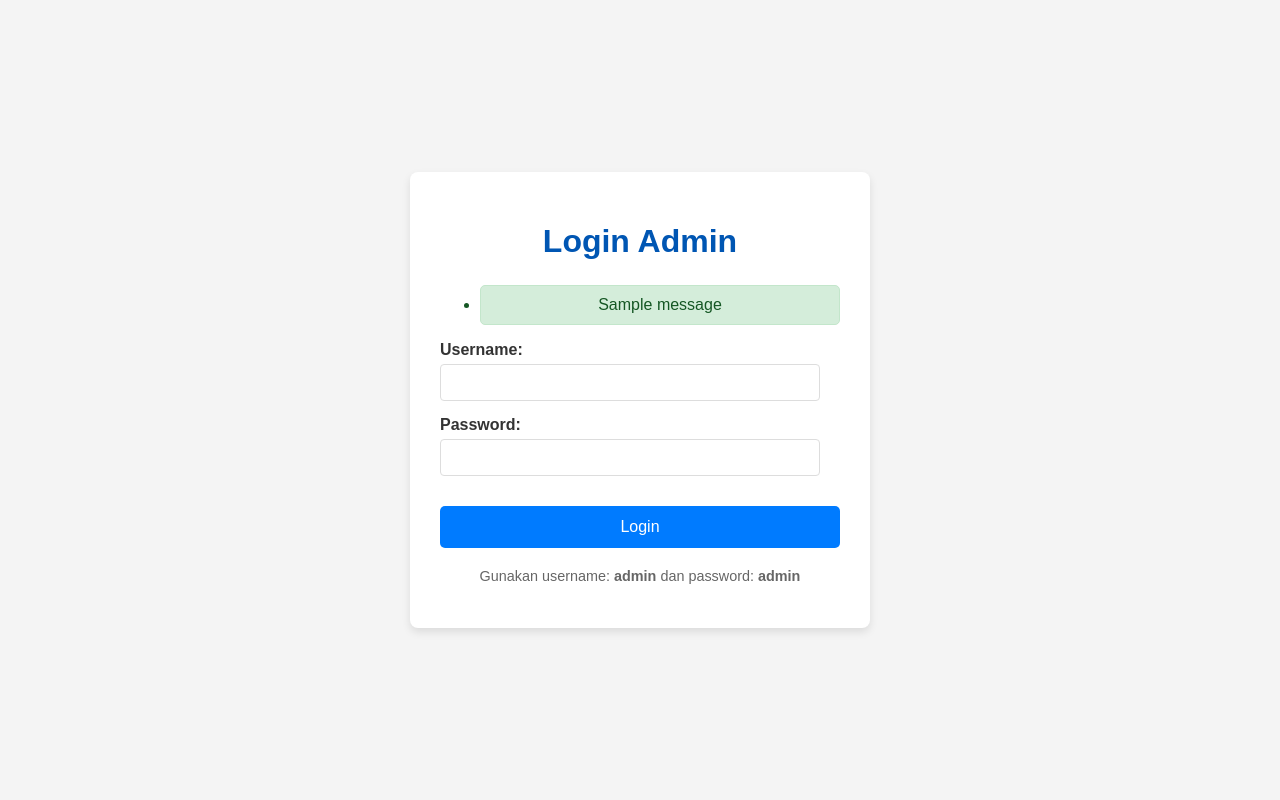
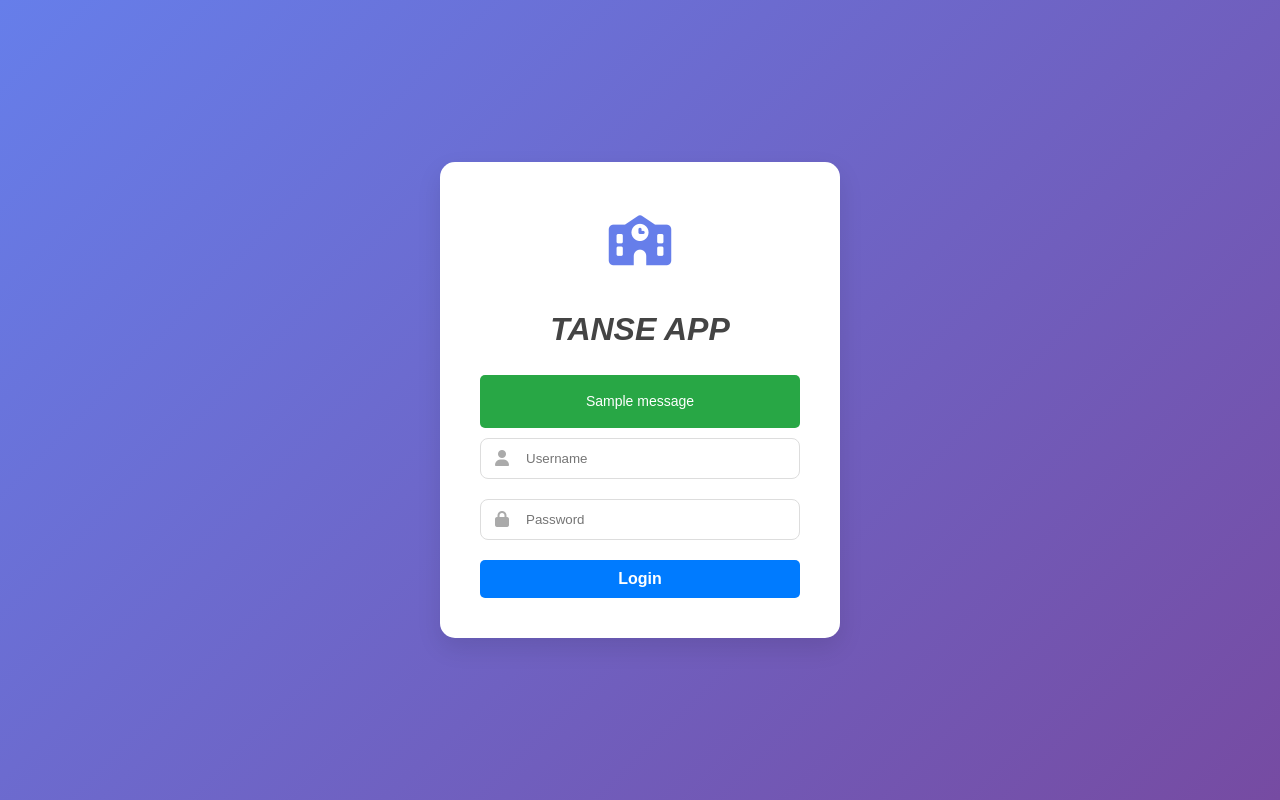
Before and after one commit to alaihsan/tansealsen-1.0, a Flask app: page /login in a window 1280 px wide. Run offline with Flask 3, Linux system fonts and the light colour scheme; one stand-in notice (Sample message) is shown.

Commit message:
makeup halaman login dan update tanggal kejadian, di input oleh

```diff
--- a/my_app/app.py
+++ b/my_app/app.py
@@ -9,194 +9,132 @@ import uuid # Untuk menghasilkan nama file unik
 app = Flask(__name__)
 
 # --- Konfigurasi Aplikasi ---
-# SECRET_KEY sangat penting untuk keamanan sesi Flask
-# Ubah ini dengan string acak yang kuat di aplikasi produksi!
 app.config['SECRET_KEY'] = 'kunci_rahasia_yang_sangat_sulit_ditebak_ini_harus_panjang'
-
-# Konfigurasi database SQLite. Database akan disimpan dalam file 'site.db' di folder instance.
 app.config['SQLALCHEMY_DATABASE_URI'] = 'sqlite:///site.db'
-# Menonaktifkan pelacakan modifikasi SQLAlchemy untuk menghemat memori
 app.config['SQLALCHEMY_TRACK_MODIFICATIONS'] = False
-# Konfigurasi folder untuk menyimpan file yang diunggah
-# Pastikan folder 'uploads' ada di dalam folder 'static'
 UPLOAD_FOLDER = os.path.join(app.root_path, 'static', 'uploads')
 app.config['UPLOAD_FOLDER'] = UPLOAD_FOLDER
-# Batasi ukuran file yang diizinkan (misal: 16 MB)
 app.config['MAX_CONTENT_LENGTH'] = 16 * 1024 * 1024
-# Tipe file yang diizinkan untuk diunggah
 ALLOWED_EXTENSIONS = {'png', 'jpg', 'jpeg', 'gif'}
 
 # Inisialisasi objek database SQLAlchemy
 db = SQLAlchemy(app)
 
 # --- Definisi Model Database ---
-# Kelas 'Pelanggaran' merepresentasikan tabel 'pelanggaran' di database
 class Pelanggaran(db.Model):
-    id = db.Column(db.Integer, primary_key=True) # Kolom ID utama
-    nama_murid = db.Column(db.String(100), nullable=False) # Nama murid, tidak boleh kosong
-    kelas = db.Column(db.String(50), nullable=False) # Kolom kelas
-    pasal = db.Column(db.String(100), nullable=False) # Diubah dari jenis_pelanggaran menjadi pasal
-    kategori_pelanggaran = db.Column(db.String(50), nullable=False) # Kolom kategori pelanggaran
-    tanggal = db.Column(db.DateTime, nullable=False, default=datetime.utcnow) # Tanggal dan waktu pelanggaran, default waktu sekarang
-    deskripsi = db.Column(db.Text, nullable=True) # Deskripsi pelanggaran, boleh kosong
-    bukti_file = db.Column(db.String(255), nullable=True) # Nama file bukti, boleh kosong
+    id = db.Column(db.Integer, primary_key=True)
+    nama_murid = db.Column(db.String(100), nullable=False)
+    kelas = db.Column(db.String(50), nullable=False)
+    pasal = db.Column(db.String(100), nullable=False)
+    kategori_pelanggaran = db.Column(db.String(50), nullable=False)
+    # Kolom tanggal diubah menjadi input manual
+    tanggal_kejadian = db.Column(db.String(50), nullable=False)
+    deskripsi = db.Column(db.Text, nullable=True)
+    bukti_file = db.Column(db.String(255), nullable=True)
+    # Kolom baru untuk nama penginput
+    di_input_oleh = db.Column(db.String(100), nullable=False)
+    # Menambahkan tanggal pencatatan otomatis
+    tanggal_dicatat = db.Column(db.DateTime, nullable=False, default=datetime.utcnow)
 
-    # Representasi string dari objek Pelanggaran (untuk debugging)
+
     def __repr__(self):
-        return f"Pelanggaran('{self.nama_murid}', '{self.kelas}', '{self.pasal}', '{self.kategori_pelanggaran}', '{self.tanggal}')"
+        return f"Pelanggaran('{self.nama_murid}', '{self.pasal}', '{self.tanggal_kejadian}')"
 
-# --- Fungsi Pembantu untuk Upload File ---
-# Memeriksa apakah ekstensi file diizinkan
+# --- Fungsi Pembantu ---
 def allowed_file(filename):
     return '.' in filename and \
            filename.rsplit('.', 1)[1].lower() in ALLOWED_EXTENSIONS
 
 # --- Rute Aplikasi ---
 
-# Rute login
 @app.route('/login', methods=['GET', 'POST'])
 def login():
-    # Jika sudah login, redirect ke halaman utama
     if 'logged_in' in session and session['logged_in']:
         return redirect(url_for('index'))
-
     if request.method == 'POST':
-        username = request.form['username']
-        password = request.form['password']
-
-        # Cek username dan password (hardcoded untuk contoh ini)
-        if username == 'admin' and password == 'admin':
+        if request.form['username'] == 'admin' and request.form['password'] == 'admin':
             session['logged_in'] = True
             flash('Berhasil login sebagai Admin!', 'success')
             return redirect(url_for('index'))
         else:
             flash('Username atau password salah.', 'danger')
-
     return render_template('login.html')
 
-# Rute logout
 @app.route('/logout')
 def logout():
-    session.pop('logged_in', None) # Hapus status login dari sesi
+    session.pop('logged_in', None)
     flash('Anda telah logout.', 'info')
     return redirect(url_for('login'))
 
-# Rute utama: Menampilkan daftar semua pelanggaran
 @app.route('/')
 def index():
-    # Memeriksa apakah pengguna sudah login
     if not session.get('logged_in'):
         flash('Anda harus login untuk mengakses halaman ini.', 'danger')
         return redirect(url_for('login'))
-
-    # Mengambil semua data pelanggaran dari database, diurutkan berdasarkan tanggal terbaru
-    pelanggaran = Pelanggaran.query.order_by(Pelanggaran.tanggal.desc()).all()
-    # Merender template 'index.html' dan mengirimkan data pelanggaran ke sana
+    # Mengurutkan berdasarkan tanggal kejadian yang dicatat
+    pelanggaran = Pelanggaran.query.order_by(Pelanggaran.tanggal_dicatat.desc()).all()
     return render_template('index.html', pelanggaran=pelanggaran)
 
-# Rute untuk menambah pelanggaran baru
 @app.route('/add', methods=['GET', 'POST'])
 def add_violation():
-    # Memeriksa apakah pengguna sudah login
     if not session.get('logged_in'):
-        flash('Anda harus login untuk menambah pelanggaran.', 'danger')
         return redirect(url_for('login'))
-
     if request.method == 'POST':
-        # Mengambil data dari form
-        nama_murid = request.form['nama_murid']
-        kelas = request.form['kelas']
-        pasal = request.form['pasal'] # Diubah dari jenis_pelanggaran
-        kategori_pelanggaran = request.form['kategori_pelanggaran']
-        deskripsi = request.form['deskripsi']
-
-        bukti_file_nama = None # Inisialisasi nama file bukti
-
-        # Memeriksa apakah ada file yang diunggah
+        bukti_file_nama = None
         if 'bukti_file' in request.files:
             file = request.files['bukti_file']
-            # Jika file ada dan nama filenya tidak kosong (artinya file dipilih)
             if file and allowed_file(file.filename):
-                # Membuat nama file unik menggunakan UUID
                 filename = str(uuid.uuid4()) + '.' + file.filename.rsplit('.', 1)[1].lower()
-                # Menyimpan file ke folder UPLOAD_FOLDER
                 file.save(os.path.join(app.config['UPLOAD_FOLDER'], filename))
                 bukti_file_nama = filename
-            elif file.filename == '':
-                # Jika input file kosong (tidak ada file yang dipilih)
-                flash('Tidak ada file bukti yang dipilih.', 'warning')
-            else:
-                # Jika tipe file tidak diizinkan
+            elif file.filename != '' and not allowed_file(file.filename):
                 flash('Tipe file tidak diizinkan. Hanya PNG, JPG, JPEG, GIF.', 'danger')
-                return redirect(request.url) # Kembali ke halaman form
+                return redirect(request.url)
 
-        # Membuat objek Pelanggaran baru
         new_pelanggaran = Pelanggaran(
-            nama_murid=nama_murid,
-            kelas=kelas,
-            pasal=pasal, # Diubah dari jenis_pelanggaran
-            kategori_pelanggaran=kategori_pelanggaran,
-            deskripsi=deskripsi,
+            nama_murid=request.form['nama_murid'],
+            kelas=request.form['kelas'],
+            pasal=request.form['pasal'],
+            kategori_pelanggaran=request.form['kategori_pelanggaran'],
+            tanggal_kejadian=request.form['tanggal_kejadian'],
+            deskripsi=request.form['deskripsi'],
+            di_input_oleh=request.form['di_input_oleh'],
             bukti_file=bukti_file_nama
         )
-
         try:
-            # Menambahkan objek ke sesi database dan melakukan commit
             db.session.add(new_pelanggaran)
             db.session.commit()
             flash('Pelanggaran berhasil dicatat!', 'success')
-            return redirect(url_for('index')) # Redirect ke halaman utama
+            return redirect(url_for('index'))
         except Exception as e:
-            # Menangani error jika ada masalah saat menyimpan ke database
-            db.session.rollback() # Rollback perubahan jika ada error
+            db.session.rollback()
             flash(f'Terjadi kesalahan saat mencatat pelanggaran: {e}', 'danger')
-            return redirect(request.url) # Kembali ke halaman form
+            return redirect(request.url)
 
-    # Jika metode GET, tampilkan form
     return render_template('add_violation.html')
 
-# Rute untuk menghapus pelanggaran
 @app.route('/delete/<int:violation_id>', methods=['POST'])
 def delete_violation(violation_id):
-    # Memastikan pengguna sudah login sebelum menghapus
     if not session.get('logged_in'):
-        flash('Anda harus login untuk menghapus pelanggaran.', 'danger')
         return redirect(url_for('login'))
-
-    # Mencari pelanggaran berdasarkan ID
     pelanggaran = Pelanggaran.query.get_or_404(violation_id)
-
     try:
-        # Hapus file bukti jika ada
         if pelanggaran.bukti_file:
             file_path = os.path.join(app.config['UPLOAD_FOLDER'], pelanggaran.bukti_file)
             if os.path.exists(file_path):
                 os.remove(file_path)
-                flash(f'File bukti {pelanggaran.bukti_file} berhasil dihapus.', 'info')
-            else:
-                flash(f'File bukti {pelanggaran.bukti_file} tidak ditemukan di server.', 'warning')
-
-        # Hapus entri dari database
         db.session.delete(pelanggaran)
         db.session.commit()
         flash('Pelanggaran berhasil dihapus!', 'success')
     except Exception as e:
         db.session.rollback()
         flash(f'Terjadi kesalahan saat menghapus pelanggaran: {e}', 'danger')
-
     return redirect(url_for('index'))
 
-# --- Inisialisasi Database ---
-# Ini akan membuat file database dan tabel jika belum ada
-# Pastikan ini dijalankan hanya sekali atau saat pertama kali aplikasi dijalankan
 with app.app_context():
-    # Membuat folder uploads jika belum ada
     if not os.path.exists(UPLOAD_FOLDER):
         os.makedirs(UPLOAD_FOLDER)
     db.create_all()
 
-# Menjalankan aplikasi Flask
 if __name__ == '__main__':
-    # app.run(debug=True) akan otomatis me-reload server saat ada perubahan kode
-    # dan menampilkan pesan error yang lebih detail.
     app.run(debug=True)
--- a/my_app/static/css/style.css
+++ b/my_app/static/css/style.css
@@ -141,7 +141,7 @@ h1 {
 
 /* --- Base style untuk setiap item pelanggaran --- */
 .violation-item {
-    position: relative; /* Diperlukan untuk posisi absolut ikon hapus */
+    position: relative;
     background: #ffffff;
     border-left: 5px solid #007bff;
     border-radius: 8px;
@@ -153,7 +153,7 @@ h1 {
     transform: translateY(-5px);
 }
 
-/* --- Ikon Hapus Baru --- */
+/* --- Ikon Hapus --- */
 .delete-icon-btn {
     position: absolute;
     top: 10px;
@@ -191,7 +191,7 @@ h1 {
     flex-direction: column;
     align-items: center;
     padding: 15px;
-    padding-top: 40px; /* Beri ruang untuk tombol hapus */
+    padding-top: 40px;
     text-align: center;
     flex-basis: calc(50% - 10px);
     box-sizing: border-box;
@@ -238,98 +238,113 @@ h1 {
 .image-thumbnail { cursor: pointer; }
 
 /* --- Gaya Modal --- */
-.modal {
-    display: none;
-    position: fixed;
-    z-index: 1000;
-    left: 0;
-    top: 0;
-    width: 100%;
-    height: 100%;
-    overflow: auto;
-    background-color: rgba(0,0,0,0.6);
-    padding-top: 60px;
-}
-
-/* Konten Modal untuk Gambar Fullscreen */
-.modal-content {
-    margin: auto;
-    display: block;
-    max-width: 80%;
-    max-height: 80vh;
-}
-
-/* Konten Modal untuk Dialog Konfirmasi */
-.modal-content-dialog {
-    background-color: #fefefe;
-    margin: 5% auto;
-    padding: 25px 30px;
-    border: 1px solid #888;
-    width: 90%;
-    max-width: 500px;
-    border-radius: 8px;
-    box-shadow: 0 5px 15px rgba(0,0,0,0.3);
-    text-align: center;
-}
-
-.modal-content-dialog h2 {
-    margin-top: 0;
-}
-
-.modal-content-dialog .confirm-text {
-    color: #dc3545;
-    font-family: 'Courier New', Courier, monospace;
-}
-
-#deleteConfirmInput {
-    width: 100%;
-    padding: 10px;
-    margin-top: 10px;
-    margin-bottom: 20px;
-    border: 1px solid #ccc;
-    border-radius: 4px;
-    text-align: center;
-    font-size: 16px;
-    text-transform: uppercase;
-}
-
-.modal-buttons {
-    display: flex;
-    justify-content: flex-end;
-    gap: 10px;
-}
-
-.modal-btn {
-    padding: 10px 20px;
-    border: none;
-    border-radius: 5px;
-    cursor: pointer;
-    font-weight: bold;
-    transition: background-color 0.3s ease;
-}
-
-.btn-secondary {
-    background-color: #6c757d;
-    color: white;
-}
+.modal { display: none; position: fixed; z-index: 1000; left: 0; top: 0; width: 100%; height: 100%; overflow: auto; background-color: rgba(0,0,0,0.6); padding-top: 60px; }
+.modal-content { margin: auto; display: block; max-width: 80%; max-height: 80vh; }
+.modal-content-dialog { background-color: #fefefe; margin: 5% auto; padding: 25px 30px; border: 1px solid #888; width: 90%; max-width: 500px; border-radius: 8px; box-shadow: 0 5px 15px rgba(0,0,0,0.3); text-align: center; }
+.modal-content-dialog h2 { margin-top: 0; }
+.modal-content-dialog .confirm-text { color: #dc3545; font-family: 'Courier New', Courier, monospace; }
+#deleteConfirmInput { width: 100%; padding: 10px; margin-top: 10px; margin-bottom: 20px; border: 1px solid #ccc; border-radius: 4px; text-align: center; font-size: 16px; text-transform: uppercase; }
+.modal-buttons { display: flex; justify-content: flex-end; gap: 10px; }
+.modal-btn { padding: 10px 20px; border: none; border-radius: 5px; cursor: pointer; font-weight: bold; transition: background-color 0.3s ease; }
+.btn-secondary { background-color: #6c757d; color: white; }
 .btn-secondary:hover { background-color: #5a6268; }
-
-.btn-danger {
-    background-color: #dc3545;
-    color: white;
-}
+.btn-danger { background-color: #dc3545; color: white; }
 .btn-danger:hover { background-color: #c82333; }
-.btn-danger:disabled {
-    background-color: #e9ecef;
-    color: #6c757d;
-    cursor: not-allowed;
-    opacity: 0.7;
-}
-
-/* Gaya lain-lain */
+.btn-danger:disabled { background-color: #e9ecef; color: #6c757d; cursor: not-allowed; opacity: 0.7; }
 .modal-caption { margin: auto; display: block; width: 80%; max-width: 700px; text-align: center; color: #ccc; padding: 10px 0; height: 150px; }
 .close-button { position: absolute; top: 15px; right: 35px; color: #f1f1f1; font-size: 40px; font-weight: bold; transition: 0.3s; cursor: pointer; }
 .download-button { position: absolute; bottom: 15px; right: 35px; color: #f1f1f1; background-color: #007bff; padding: 10px 15px; border-radius: 5px; text-decoration: none; font-size: 16px; }
 .download-button:hover { background-color: #0056b3; }
-.login-container{max-width:400px;margin:100px auto;padding:30px;background:#fff;border-radius:8px;box-shadow:0 4px 10px rgba(0,0,0,.1)}
 .form-group{margin-bottom:15px}.form-group label{display:block;margin-bottom:5px;font-weight:700}.form-group input[type=text],.form-group textarea,.form-group select{width:100%;padding:10px;border:1px solid #ddd;border-radius:4px;box-sizing:border-box}.form-group textarea{height:100px;resize:vertical}.button-group{margin-top:20px}button[type=submit]{background:#007bff;color:#fff;padding:10px 20px;border:none;border-radius:5px;cursor:pointer;font-size:16px}button[type=submit]:hover{background:#0056b3}.back-link{display:inline-block;margin-left:10px;color:#555;text-decoration:none}.back-link:hover{text-decoration:underline}
+
+/* ================================== */
+/* --- GAYA HALAMAN LOGIN BARU --- */
+/* ================================== */
+
+/* Menghapus padding default jika body adalah login-body */
+body.login-body {
+    padding: 0;
+    background: linear-gradient(135deg, #667eea 0%, #764ba2 100%);
+    display: flex;
+    justify-content: center;
+    align-items: center;
+    min-height: 100vh;
+}
+
+.login-card {
+    background: white;
+    padding: 40px;
+    border-radius: 15px;
+    box-shadow: 0 10px 25px rgba(0, 0, 0, 0.1);
+    width: 100%;
+    max-width: 400px;
+    box-sizing: border-box;
+    text-align: center;
+}
+
+.login-logo {
+    font-size: 50px;
+    color: #667eea;
+    margin-bottom: 20px;
+}
+
+.login-card h2 {
+    margin-bottom: 20px;
+    color: #333;
+}
+
+.login-card .flash-container {
+    width: 100%;
+    text-align: left;
+}
+
+.login-card .flash-message {
+    width: auto; /* Biarkan lebarnya menyesuaikan */
+    box-sizing: border-box;
+    font-size: 14px;
+    text-align: center;
+}
+
+.input-group {
+    position: relative;
+    margin-bottom: 20px;
+}
+
+.input-group i {
+    position: absolute;
+    left: 15px;
+    top: 50%;
+    transform: translateY(-50%);
+    color: #aaa;
+}
+
+.input-group input {
+    width: 100%;
+    padding: 12px 15px 12px 45px; /* Beri ruang untuk ikon */
+    border: 1px solid #ddd;
+    border-radius: 8px;
+    box-sizing: border-box;
+    transition: border-color 0.3s ease;
+}
+
+.input-group input:focus {
+    outline: none;
+    border-color: #667eea;
+}
+
+.btn-login {
+    width: 100%;
+    padding: 12px;
+    border: none;
+    border-radius: 8px;
+    background: linear-gradient(135deg, #667eea 0%, #764ba2 100%);
+    color: white;
+    font-size: 16px;
+    font-weight: bold;
+    cursor: pointer;
+    transition: opacity 0.3s ease;
+}
+
+.btn-login:hover {
+    opacity: 0.9;
+}
--- a/my_app/templates/index.html
+++ b/my_app/templates/index.html
@@ -62,8 +62,9 @@
                             <p><strong>Kelas:</strong> {{ p.kelas }}</p>
                             <p><strong>Pasal:</strong> {{ p.pasal }}</p>
                             <p><strong>Kategori Pelanggaran:</strong> {{ p.kategori_pelanggaran }}</p>
-                            <p><strong>Tanggal:</strong> {{ p.tanggal.strftime('%d-%m-%Y %H:%M') }}</p>
+                            <p><strong>Tanggal Kejadian:</strong> {{ p.tanggal_kejadian }}</p>
                             <p><strong>Deskripsi:</strong> {{ p.deskripsi if p.deskripsi else '-' }}</p>
+                            <p><strong>Di Input Oleh:</strong> {{ p.di_input_oleh }}</p>
                         </div>
                     </li>
                 {% endfor %}
--- a/my_app/templates/login.html
+++ b/my_app/templates/login.html
@@ -3,113 +3,39 @@
 <head>
     <meta charset="UTF-8">
     <meta name="viewport" content="width=device-width, initial-scale=1.0">
-    <title>Login Admin</title>
-    <style>
-        body {
-            font-family: Arial, sans-serif;
-            margin: 0;
-            display: flex;
-            justify-content: center;
-            align-items: center;
-            min-height: 100vh;
-            background-color: #f4f4f4;
-            color: #333;
-        }
-        .login-container {
-            background: #fff;
-            padding: 30px;
-            border-radius: 8px;
-            box-shadow: 0 4px 8px rgba(0,0,0,0.1);
-            width: 100%;
-            max-width: 400px;
-            text-align: center;
-        }
-        h1 {
-            color: #0056b3;
-            margin-bottom: 25px;
-        }
-        .form-group {
-            margin-bottom: 15px;
-            text-align: left;
-        }
-        .form-group label {
-            display: block;
-            margin-bottom: 5px;
-            font-weight: bold;
-        }
-        .form-group input[type="text"],
-        .form-group input[type="password"] {
-            width: calc(100% - 20px); /* Kurangi padding dari lebar total */
-            padding: 10px;
-            border: 1px solid #ddd;
-            border-radius: 4px;
-            box-sizing: border-box;
-        }
-        button[type="submit"] {
-            width: 100%;
-            padding: 12px;
-            background-color: #007bff;
-            color: white;
-            border: none;
-            border-radius: 5px;
-            cursor: pointer;
-            font-size: 16px;
-            margin-top: 15px;
-        }
-        button[type="submit"]:hover {
-            background-color: #0056b3;
-        }
-        .flash-message {
-            padding: 10px;
-            margin-bottom: 15px;
-            border-radius: 5px;
-            text-align: center;
-        }
-        .flash-message.success {
-            background-color: #d4edda;
-            color: #155724;
-            border: 1px solid #c3e6cb;
-        }
-        .flash-message.danger {
-            background-color: #f8d7da;
-            color: #721c24;
-            border: 1px solid #f5c6cb;
-        }
-        .flash-message.info {
-            background-color: #d1ecf1;
-            color: #0c5460;
-            border: 1px solid #bee5eb;
-        }
-    </style>
+    <title>Login - Aplikasi Pelanggaran</title>
+    <link rel="stylesheet" href="{{ url_for('static', filename='css/style.css') }}">
+    <link rel="stylesheet" href="https://cdnjs.cloudflare.com/ajax/libs/font-awesome/6.5.2/css/all.min.css" integrity="sha512-SnH5WK+bZxgPHs44uWIX+LLJAJ9/2PkPKZ5QiAj6Ta86w+fsb2TkcmfRyVX3pBnMFcV7oQPJkl9QevSCWr3W6A==" crossorigin="anonymous" referrerpolicy="no-referrer" />
 </head>
-<body>
-    <div class="login-container">
-        <h1>Login Admin</h1>
+<body class="login-body">
+    <div class="login-card">
+        <div class="login-logo">
+            <i class="fas fa-school"></i>
+        </div>
+
+        <h1 class="app-title"><I>TANSE APP</I></h1>
 
         {% with messages = get_flashed_messages(with_categories=true) %}
             {% if messages %}
-                <ul class="flash-messages">
+                <div class="flash-container">
                     {% for category, message in messages %}
-                        <li class="flash-message {{ category }}">{{ message }}</li>
+                        <div class="flash-message {{ category }}">{{ message }}</div>
                     {% endfor %}
-                </ul>
+                </div>
             {% endif %}
         {% endwith %}
 
-        <form method="POST" action="{{ url_for('login') }}">
-            <div class="form-group">
-                <label for="username">Username:</label>
-                <input type="text" id="username" name="username" required>
+        <form method="post">
+            <div class="input-group">
+                <i class="fas fa-user"></i>
+                <input type="text" id="username" name="username" placeholder="Username" required autocomplete="off">
             </div>
-            <div class="form-group">
-                <label for="password">Password:</label>
-                <input type="password" id="password" name="password" required>
+            <div class="input-group">
+                <i class="fas fa-lock"></i>
+                <input type="password" id="password" name="password" placeholder="Password" required>
             </div>
-            <button type="submit">Login</button>
+            <button type="submit" class="btn-login">Login</button>
         </form>
-        <p style="margin-top: 20px; font-size: 0.9em; color: #666;">
-            Gunakan username: <strong>admin</strong> dan password: <strong>admin</strong>
-        </p>
     </div>
 </body>
 </html>
```
Also changed, not shown: my_app/templates/add_violation.html (+15 -0 lines), my_app/instance/site.db, my_app/static/uploads/3f8902e4-c0fb-4691-970a-b86eec37a623.jpeg (added), my_app/static/uploads/843e65a8-87eb-4772-9d46-801b5c065195.jpeg (added), my_app/static/uploads/d175bd08-2044-433c-9cc6-eda224c60bf4.jpeg (added).
